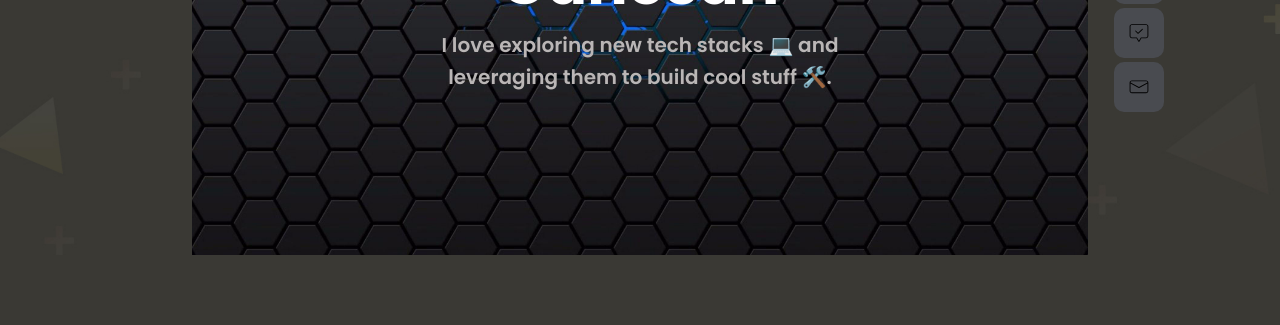
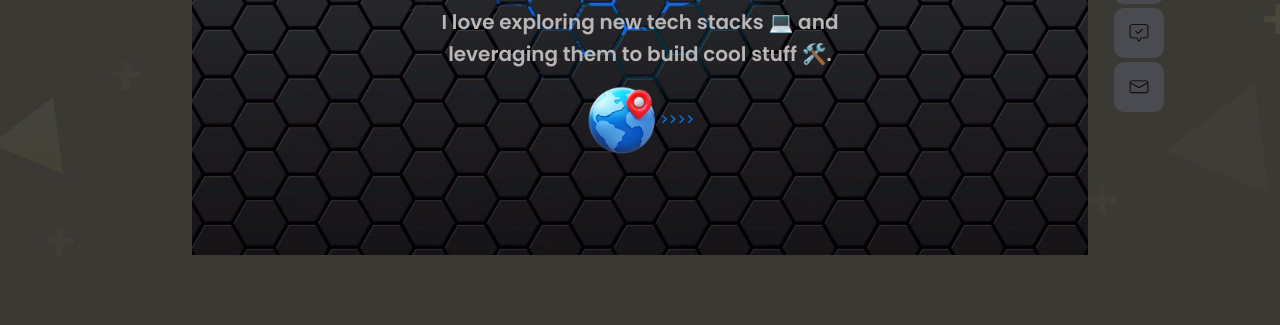
Before and after one commit to itsganesanv/resume, a plain HTML site: page index.html in a window 1280 px wide. Shown: the part 475-800 px from the top of the page. Drawn offline with nearby package versions, Linux system fonts and the light colour scheme; no server answers.

Commit message:
11July23

```diff
--- a/index.html
+++ b/index.html
@@ -162,7 +162,8 @@
                             <h3 class="name">Ganesan</h3>
                             <p class="text">I love exploring new tech stacks 💻 and leveraging them to build cool stuff
                                 🛠️.</p>
-                            <img class="sign" src="img/hero/Your Logo.png" alt="" />
+                            <img class="sign" src="img/hero/icons8-location-94.png" alt="" /> <a href="https://www.google.com/maps/place/Bengaluru,+Karnataka/@12.9539456,77.4661328,90109m/data=!3m1!1e3!4m6!3m5!1s0x3bae1670c9b44e6d:0xf8dfc3e8517e4fe0!8m2!3d12.9715987!4d77.5945627!16zL20vMDljMTc?entry=ttu"
+                            download>>>>></a>
                         </div>
                     </div>
                 </div>
```
Also changed, not shown: img/hero/icons8-location-94.png (added).
